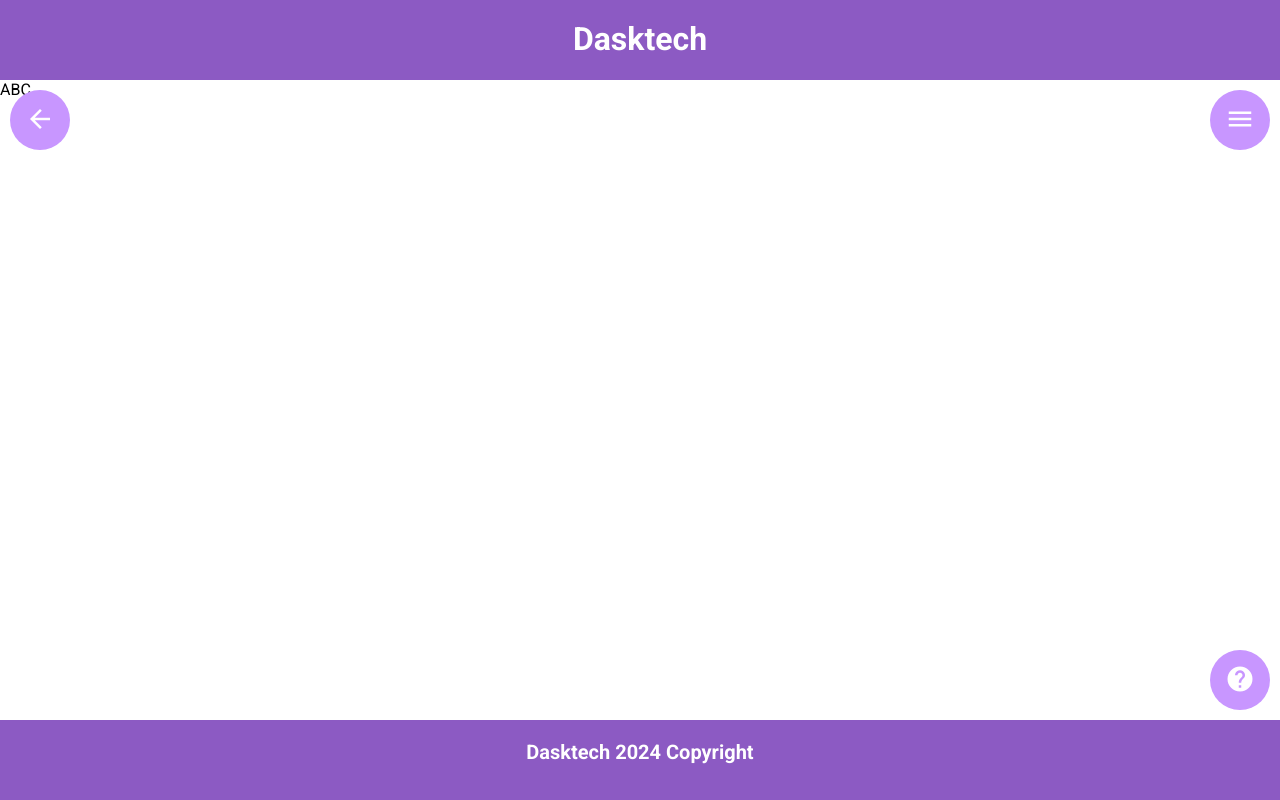
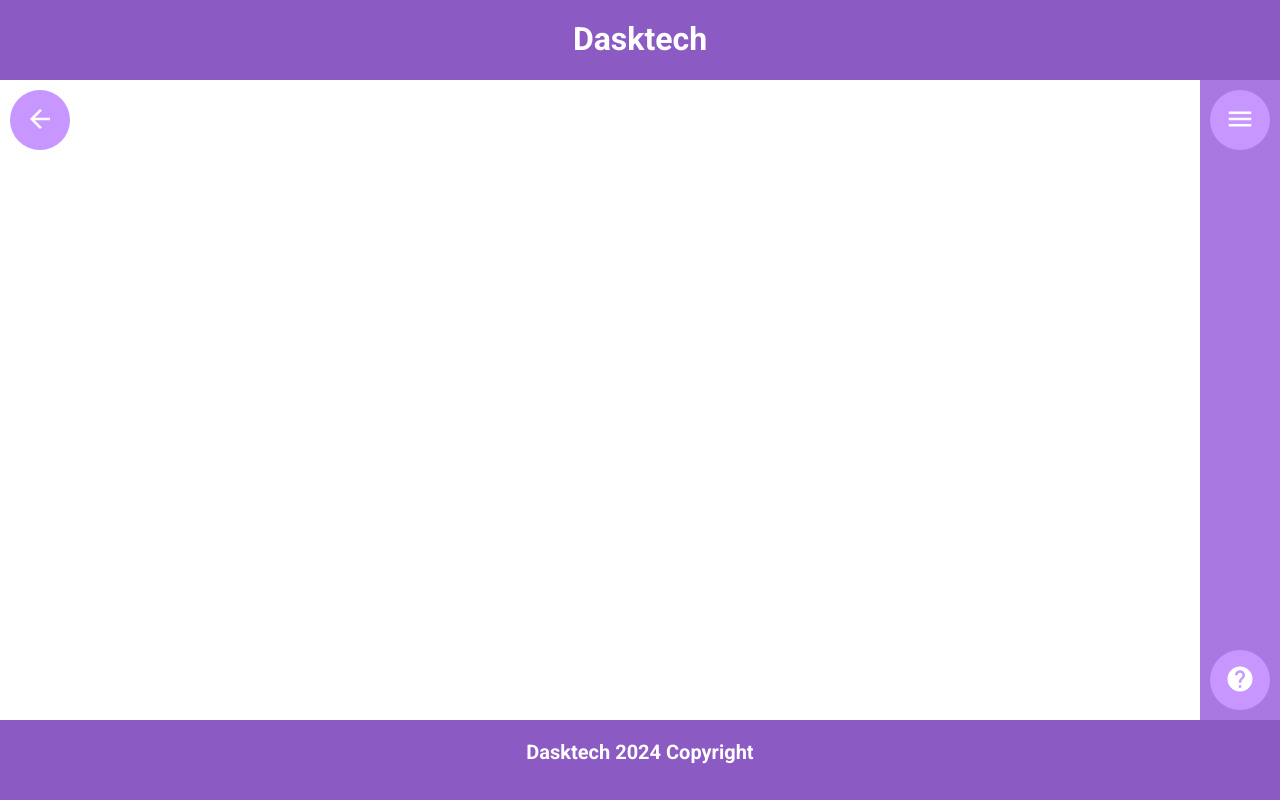
Before and after one commit to DanielTruscaV1/DasktechV3, a Vue app in the folder front-end/dasktech/: page / in a window 1280 px wide. Built offline with nearby package versions, Linux system fonts and the light colour scheme.

Commit message:
Created and linked the navigation component.

```diff
--- a/front-end/dasktech/src/App.vue
+++ b/front-end/dasktech/src/App.vue
@@ -1,6 +1,7 @@
 <script setup>
   import Header from "./components/Header.vue";
   import Footer from "./components/Footer.vue";
+  import Navigation from "./components/Navigation.vue";
 </script>
 
 <template>
@@ -31,6 +32,7 @@
     help
     </i>
   </button>
+  <Navigation/>
 </template>
 
 <style scoped>
@@ -43,6 +45,7 @@
     color:var(--color1);
     border:none;
     position:absolute;
+    z-index:2;
   }
   #button1
   {
--- a/front-end/dasktech/src/components/Home.vue
+++ b/front-end/dasktech/src/components/Home.vue
@@ -4,7 +4,7 @@
 
 <template>
   <div id="container">
-    ABC
+
   </div>
 </template>
 
--- /dev/null
+++ b/front-end/dasktech/src/components/Navigation.vue
@@ -0,0 +1,37 @@
+<script setup>
+
+</script>
+
+<template>
+  <div id="container">
+
+  </div>
+</template>
+
+<style scoped>
+    #container
+    {
+        position:absolute;
+        top:10vh;
+        right:0px;
+        width:70px;
+        height:80vh;
+        background-color:var(--color3);
+    }
+    @media screen and (max-width:600px)
+    {
+
+    }
+    @media screen and (min-width:600px)
+    {
+        #container
+        {
+            position:absolute;
+            top:10vh;
+            right:0px;
+            width:80px;
+            height:80vh;
+            background-color:var(--color3);
+        }
+    }
+</style>
```
